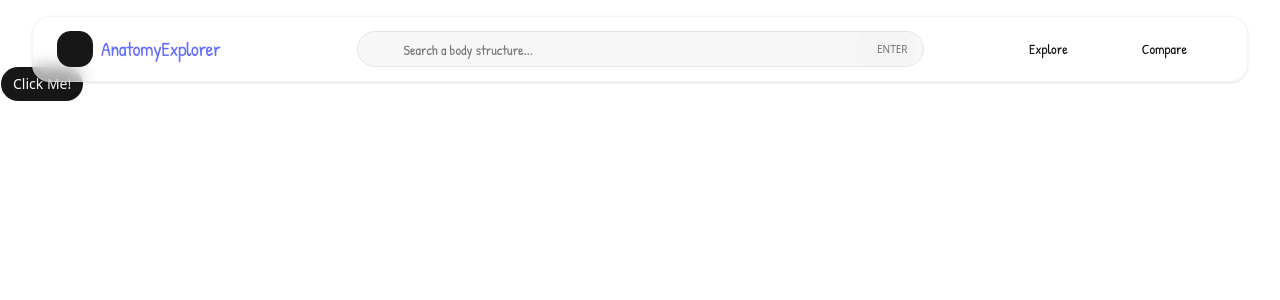
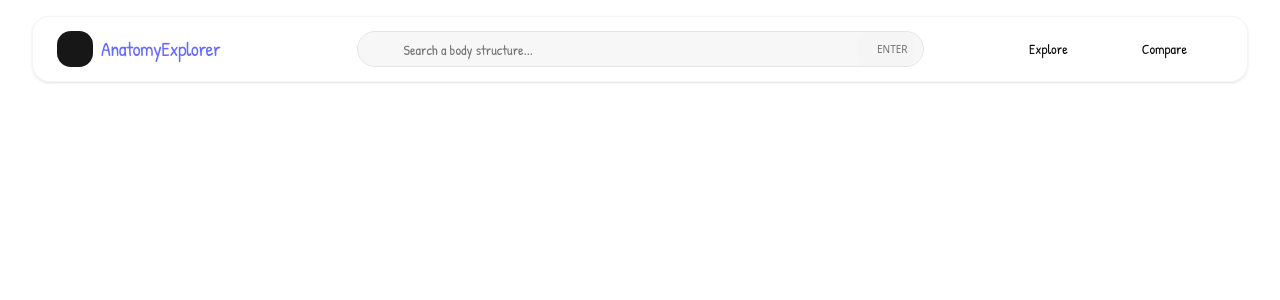
Before and after one commit to HUSS4IN22/free_anatomy_explorer, a React (Vite) app in the folder frontend/: page / in a window 1280 px wide. Shown: the top 300 px of the page. Built offline with nearby package versions, Linux system fonts and the light colour scheme; some icons are missing.

Commit message:
fix some global styling

```diff
--- a/frontend/src/App.tsx
+++ b/frontend/src/App.tsx
@@ -1,11 +1,9 @@
-import { Button as Button } from "@/components/ui/button"
 import Navbar from "./blocks/Navbar"
 
 function App() {
   return (
     <>
       <Navbar />
-      <Button>Click Me!</Button>
     </>
   )
 }
--- a/frontend/src/blocks/Navbar.tsx
+++ b/frontend/src/blocks/Navbar.tsx
@@ -15,7 +15,7 @@ import { Button } from "@/components/ui/button"
 
 export default function Navbar() {
   return (
-    <header className="sticky top-4 z-50 mx-auto max-w-[95%] rounded-2xl border border-border/40 bg-background/95 shadow-sm backdrop-blur supports-[backdrop-filter:blur(0)]:bg-background/60">
+    <header className="sticky top-4 z-50 mx-auto mt-4 max-w-[95%] rounded-2xl border border-border/40 bg-background/95 shadow-sm backdrop-blur supports-[backdrop-filter:blur(0)]:bg-background/60 hover:bg-background/85">
       <div className="flex h-16 items-center justify-between gap-4 px-6">
         <div className="flex flex-1 items-center justify-start">
           <Link to="/" className="flex items-center gap-2 transition-opacity hover:opacity-80">
--- a/frontend/src/index.css
+++ b/frontend/src/index.css
@@ -142,8 +142,6 @@
   font-weight: 400;
 
   color-scheme: light dark;
-  color: rgba(255, 255, 255, 0.87);
-  background-color: #242424;
 
   font-synthesis: none;
   text-rendering: optimizeLegibility;
@@ -172,10 +170,6 @@ h1 {
 }
 
 @media (prefers-color-scheme: light) {
-  :root {
-    color: #213547;
-    background-color: #ffffff;
-  }
   a:hover {
     color: #747bff;
   }
```
